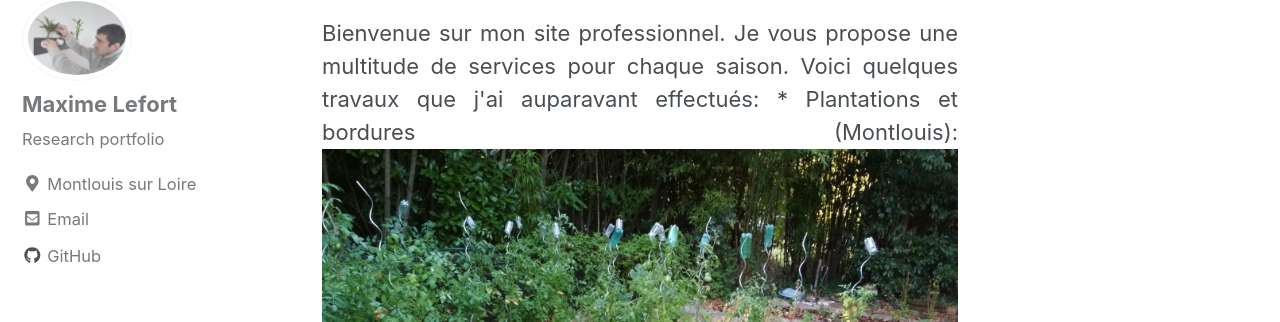
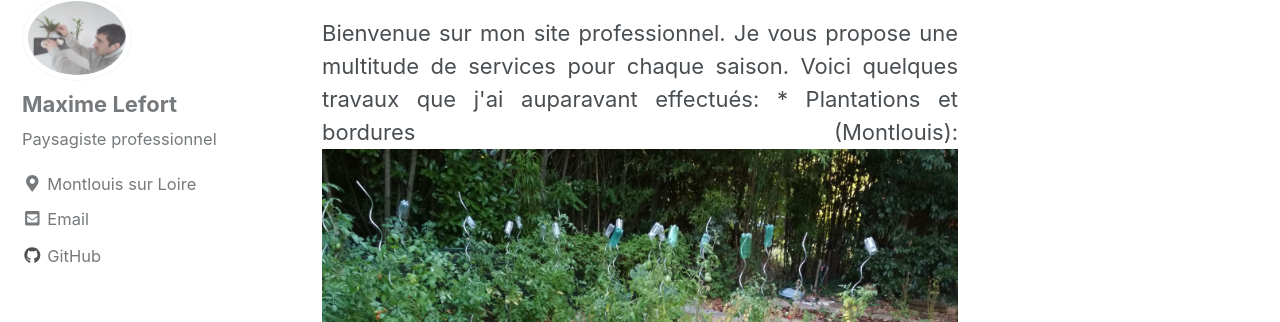
Before and after one commit to MaximeLefort37/MaximeLefort37.github.io, a Jekyll site: the page built from index.html, in a window 1280 px wide. Shown: the part 514-836 px from the top of the page. Built offline with Jekyll 4.4.1, drawn with Linux system fonts in a browser that asks for light colours; nearby versions of some CDN libraries; the list of posts is cut into pages by our own code.

Commit message:
Update _config.yml

```diff
--- a/_config.yml
+++ b/_config.yml
@@ -102,7 +102,7 @@ analytics:
 author:
   name             : "Maxime Lefort"
   avatar           : "/images/bio_photo.png"  # path of avatar image, e.g. "/assets/images/bio-photo.jpg"
-  bio              : "Research portfolio"
+  bio              : "Paysagiste professionnel"
   location         : "Montlouis sur Loire"
   email            : "maxime.lefort37@outlook.fr"
   uri              :
```
